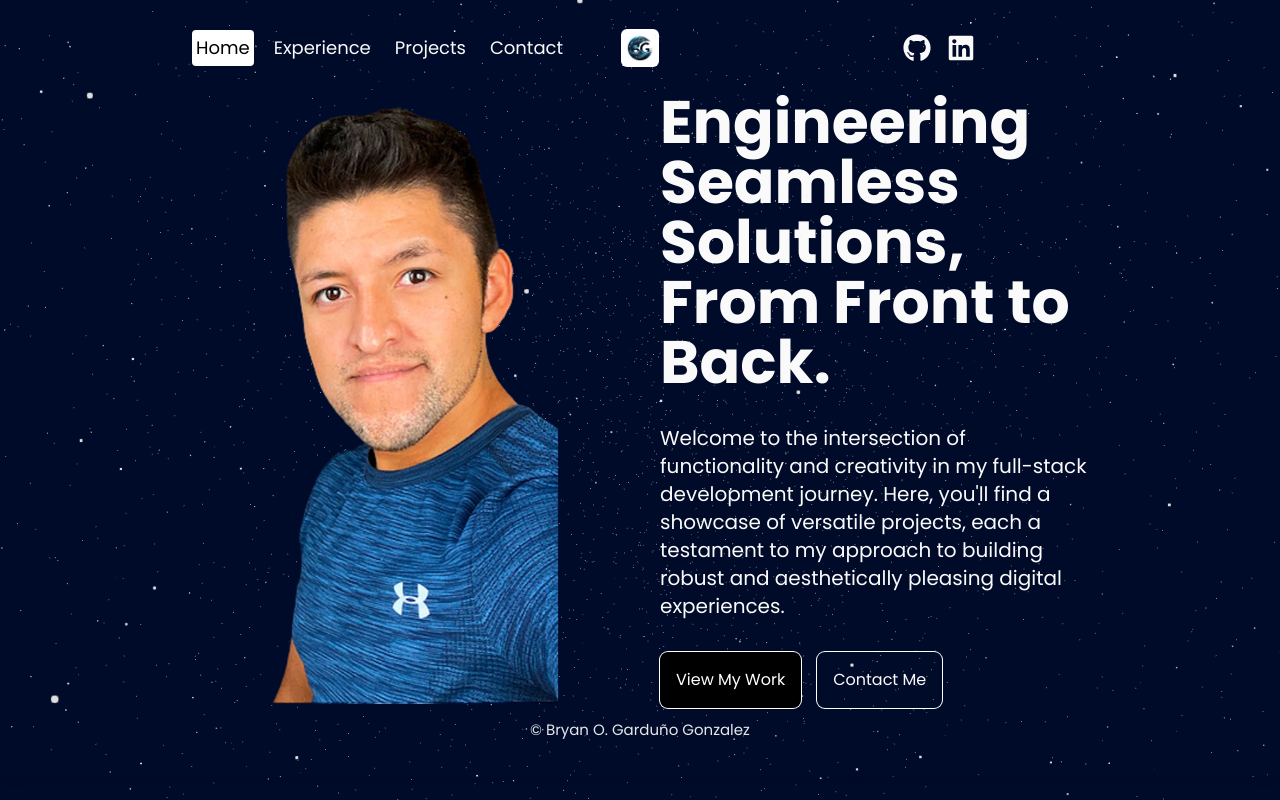
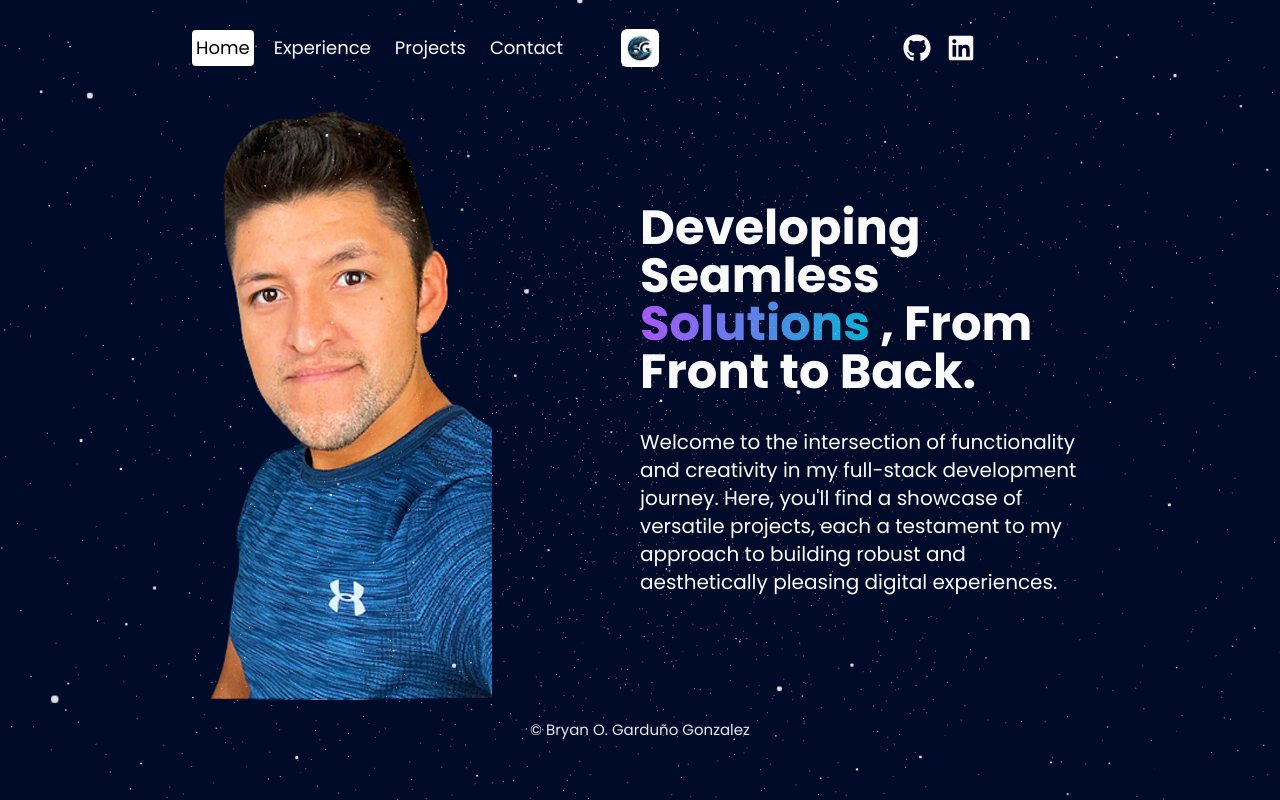
Before and after one commit to brosmar18/portfolio-2024, a Next.js app: page / in a window 1280 px wide. Built offline with nearby package versions, Linux system fonts and the light colour scheme.

Commit message:
Header updated

```diff
--- a/app/(root)/layout.tsx
+++ b/app/(root)/layout.tsx
@@ -9,15 +9,11 @@ export default function RootLayout({
     children: React.ReactNode;
   }>) {
     return (
-      <div className="w-screen h-screen">
+      <div className="bg-[#000B2A] text-[#fafafa]">
         <Stars />
-        <div className="h-24">
           <Navbar />
-        </div>
         <main className="h-[calc(100vh-12rem)]">{children}</main>
-        <div className="h-24">
           <Footer />
-        </div>
       </div>
     );
   }
--- a/app/(root)/page.tsx
+++ b/app/(root)/page.tsx
@@ -3,7 +3,7 @@ import Image from "next/image";
 
 export default function Home() {
   return (
-    <div className="h-full flex gap-10 flex-col lg:flex-row px-4 sm:px-8 md:px-12 lg:px-20 xl:px-48">
+    <div className="h-full flex flex-col gap-10 items-center justify-between lg:flex-row lg:gap-0 px-4 sm:px-8 md:px-12 lg:px-20 xl:px-48">
      <Header />
     </div>
   );
--- a/components/shared/Footer.tsx
+++ b/components/shared/Footer.tsx
@@ -12,7 +12,7 @@ import { FaYoutube } from "react-icons/fa";
 
 const Footer = () => {
   return (
-    <footer className='w-full bg-transparent text-gray-200 shadow-lg p-[15px] mt-6 lg:mt-0'>
+    <footer className='h-24 w-full bg-transparent text-gray-200 shadow-lg p-[15px] mt-6 lg:mt-0'>
       <div className="w-full flex flex-col items-center justify-center m-auto">
         <div className="mb-[20px] text-[15px] text-center">
           &copy; Bryan O. Garduño Gonzalez
--- a/components/shared/Header.tsx
+++ b/components/shared/Header.tsx
@@ -3,22 +3,35 @@ import Image from "next/image"
 const Header = () => {
  return (
   <>
-   <div className="h-1/2 lg:h-full lg:w-1/2 relative">
+   {/* <div className="h-1/2 lg:h-full lg:w-1/2 relative">
     <Image src="/assets/images/hero.png" alt="hero" fill className="object-contain" />
    </div>
-   {/* Text Container  */}
+
    <div className="h-1/2 lg:h-full lg:w-1/2 flex flex-col gap-8 items-center justify-center">
-    {/* TITLE  */}
+
     <h1 className="text-4xl md:text-6xl font-bold">Engineering Seamless Solutions, From Front to Back.</h1>
-    {/* DESC */}
+
     <p className="md:text-xl">Welcome to the intersection of functionality and creativity in my full-stack development journey. Here, you'll find a showcase of versatile projects, each a testament to my approach to building robust and aesthetically pleasing digital experiences.</p>
 
-    {/* BUTTON  */}
+
     <div className="flex gap-4 w-full z-20">
      <button className="p-4 rounded-lg ring-1 ring-white bg-black text-white">View My Work</button>
      <button className="p-4 rounded-lg ring-1 ring-white">Contact Me</button>
     </div>
-   </div>
+   </div> */}
+   <>
+    <div>
+     <Image src='/assets/images/hero.png' alt="" height={600} width={300} />
+    </div>
+    <div className="w-1/2 flex flex-col gap-8 items-center justify-center">
+     <h1 className="text-3xl lg:text-5xl font-bold "> Developing Seamless
+      <span className="text-transparent bg-clip-text bg-gradient-to-r from-purple-500 to-cyan-500">
+       {' '} Solutions {' '}
+      </span>,
+      From Front to Back.</h1>
+     <p className="md:text-xl">Welcome to the intersection of functionality and creativity in my full-stack development journey. Here, you'll find a showcase of versatile projects, each a testament to my approach to building robust and aesthetically pleasing digital experiences.</p>
+    </div>
+   </>
   </>
  )
 }
--- a/components/shared/Navbar.tsx
+++ b/components/shared/Navbar.tsx
@@ -78,7 +78,7 @@ const Navbar = () => {
 
 
   return (
-    <nav className='h-full flex items-center justify-between px-4 sm:px-8 md:px-12 lg:px-20 xl:px-48 text-lg'>
+    <nav className='h-24 flex items-center justify-between px-4 sm:px-8 md:px-12 lg:px-20 xl:px-48 text-lg'>
       <div className='hidden md:flex gap-4 w-1/3 z-30'>
         {navLinks.map(link => (
           <NavLink link={link} key={link.label} />
```
Also changed, not shown: components/shared/Skills.tsx (added).
